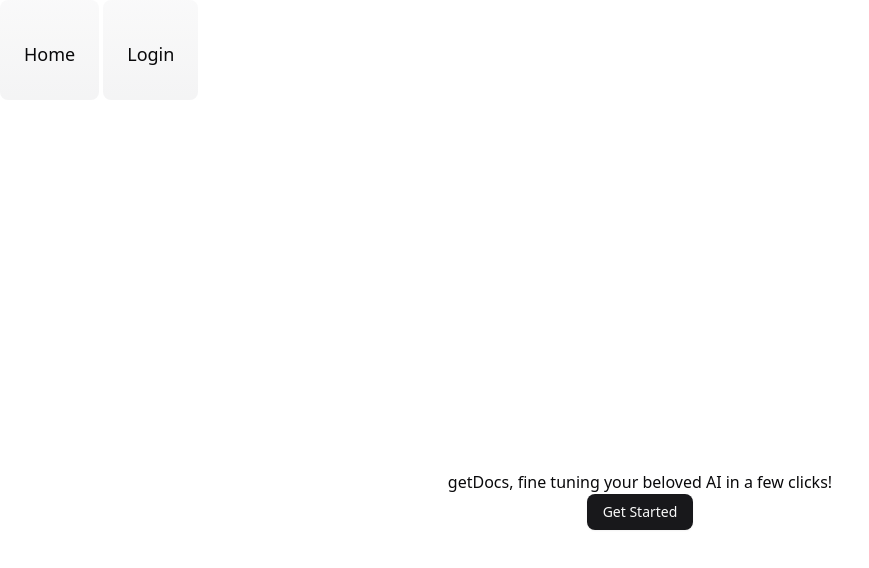
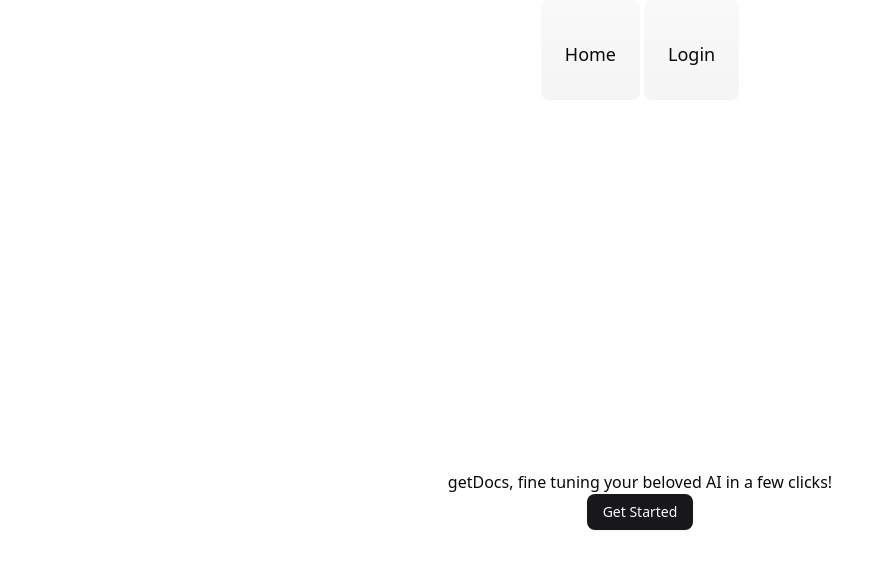
Before and after one commit to VieVaWaldi/getDocs, a Next.js app: page / in a window 1280 px wide. Shown: the top 568 px of the page, without its empty margins (0-869 px from the left). Built offline with nearby package versions, Linux system fonts and the light colour scheme.

Commit message:
feat: expanded navbar width through the whole screen

```diff
--- a/src/components/ui/navbar.tsx
+++ b/src/components/ui/navbar.tsx
@@ -13,7 +13,7 @@ import {
 
 export default function Navbar() {
     return (
-        <NavigationMenu>
+        <NavigationMenu className="w-full">
             <NavigationMenuList>
                 <NavigationMenuItem>
                 <a
--- a/src/components/ui/navigation-menu.tsx
+++ b/src/components/ui/navigation-menu.tsx
@@ -18,7 +18,7 @@ function NavigationMenu({
       data-slot="navigation-menu"
       data-viewport={viewport}
       className={cn(
-        "group/navigation-menu relative flex max-w-max flex-1 items-center justify-center",
+        "group/navigation-menu relative flex flex-1 items-center justify-center",
         className
       )}
       {...props}
```
